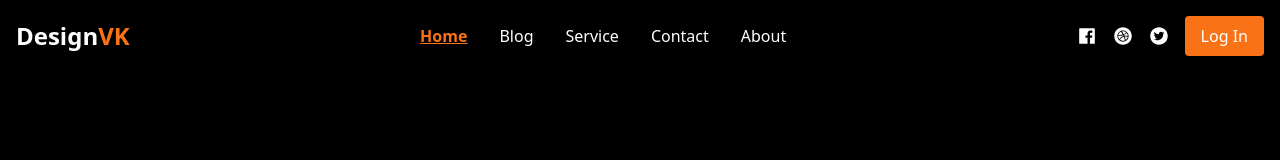
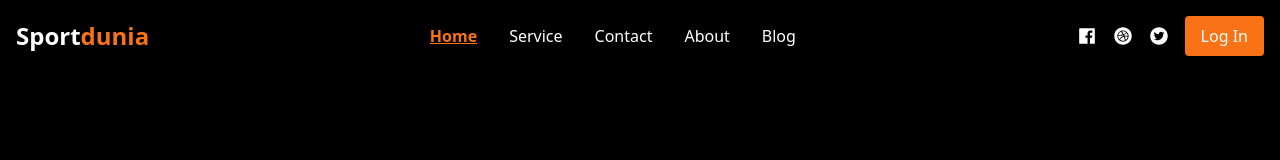
Before and after one commit to viveka941/Sport-News, a React (Vite) app in the folder sportdunia/: page / in a window 1280 px wide. Shown: the top 160 px of the page. Built offline with nearby package versions, Linux system fonts and the light colour scheme; no server answers.

Commit message:
update Navbar component to correct brand name and reorder navigation items

```diff
--- a/sportdunia/src/component/Navbar.jsx
+++ b/sportdunia/src/component/Navbar.jsx
@@ -21,10 +21,10 @@
 
   const navItems = [
     { path: "/", label: "Home" },
-    { path: "/blog", label: "Blog" },
     { path: "/service", label: "Service" },
     { path: "/contact", label: "Contact" },
     { path: "/about", label: "About" },
+    { path: "/blog", label: "Blog" },
   ];
 
   const toggleMobileMenu = () => setMobileMenuOpen(!isMobileMenuOpen);
@@ -77,7 +77,7 @@
       <nav className="flex justify-between items-center max-w-7xl mx-auto">
         {/* Logo */}
         <a href="/" className="text-2xl font-bold text-white">
-          Design<span className="text-orange-500">VK</span>
+          Sport<span className="text-orange-500">dunia</span>
         </a>
 
         {/* Desktop Navigation */}
```
